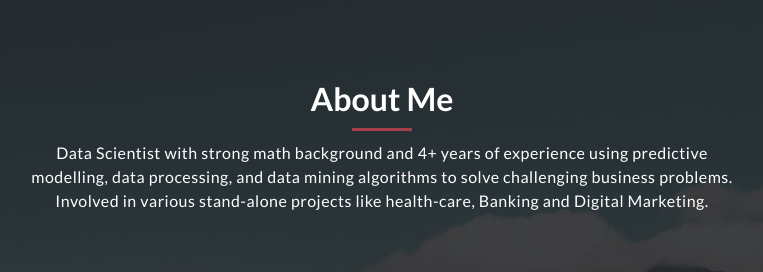
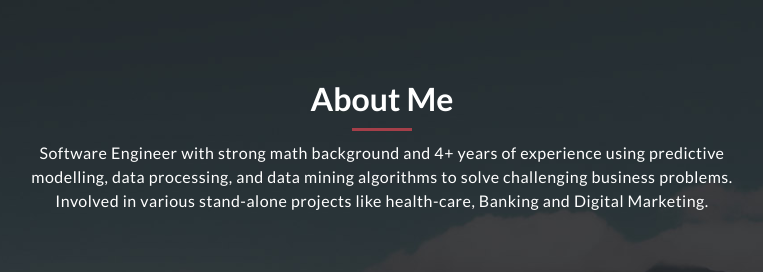
Before and after one commit to srwaditya/srwaditya.github.io, a plain HTML site: page index.html in a window 1280 px wide. Shown: the top 272 px of the page, 418-1181 px from the left. Drawn offline with Linux system fonts and the light colour scheme.

Commit message:
Update index.html

```diff
--- a/index.html
+++ b/index.html
@@ -13,7 +13,7 @@
       rel="stylesheet"
     />
 
-    <title>srwaditya</title>
+    <title>Aditya Shrivastava</title>
 <!--
 Reflux Template
 https://templatemo.com/tm-531-reflux
@@ -88,7 +88,7 @@ https://templatemo.com/tm-531-reflux
             <h2>About Me</h2>
             <div class="line-dec"></div>
             <span
-              >Data Scientist with strong math background and 4+ years of experience using predictive modelling, data processing, and data mining algorithms to solve challenging business problems. Involved in various stand-alone projects  like health-care, Banking and Digital Marketing. </span
+              >Software Engineer with strong math background and 4+ years of experience using predictive modelling, data processing, and data mining algorithms to solve challenging business problems. Involved in various stand-alone projects  like health-care, Banking and Digital Marketing. </span
             >
           </div>
           <div class="left-image-post">
```
